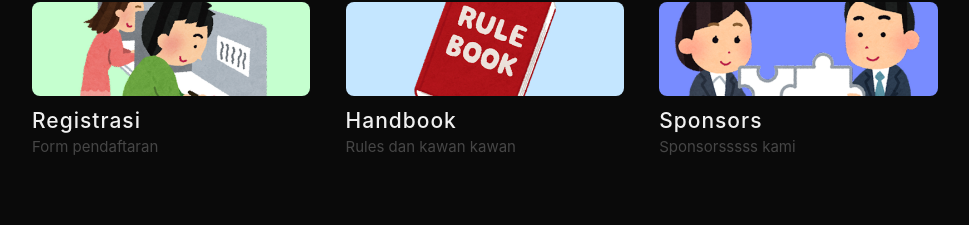
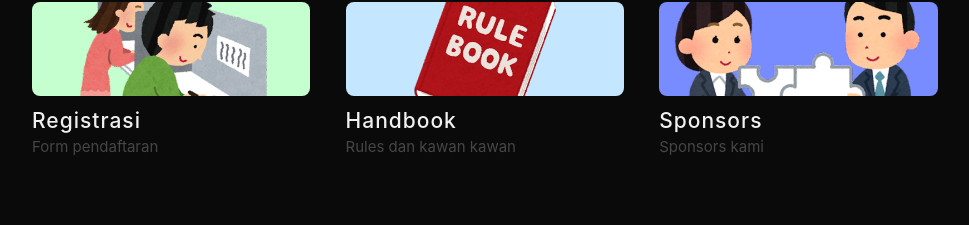
Before and after one commit to awooooool/OpenMajorS2, a React (Create React App) app: page / in a window 1280 px wide. Shown: the part 235-460 px from the top of the page, without its empty margins (136-1105 px from the left). Built offline with nearby package versions, Linux system fonts and the light colour scheme.

Commit message:
typo on sponsors kami

```diff
--- a/src/components/CardWithClick.tsx
+++ b/src/components/CardWithClick.tsx
@@ -38,7 +38,7 @@ function CardWithClick(props: any) {
                 <img className="cover" src={sponsor} alt=""></img>
                 <div className="data">
                     <h2>Sponsors</h2>
-                    <p>Sponsorsssss kami</p>
+                    <p>Sponsors kami</p>
                 </div>
             </motion.div>
         </a>
```
